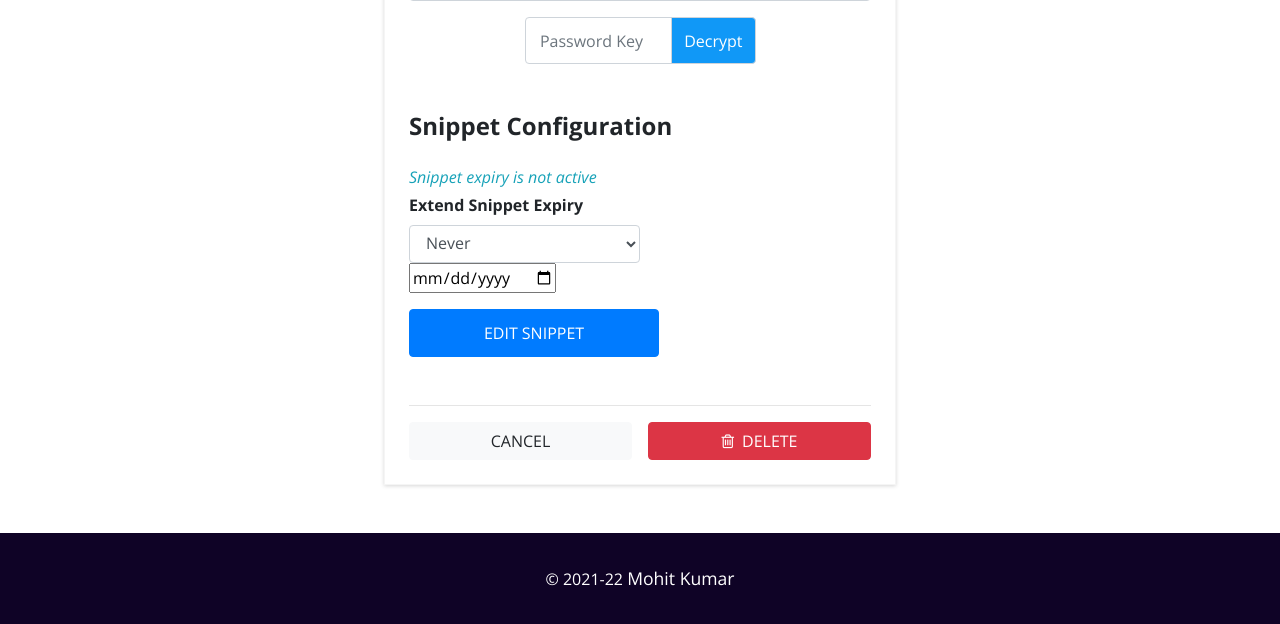
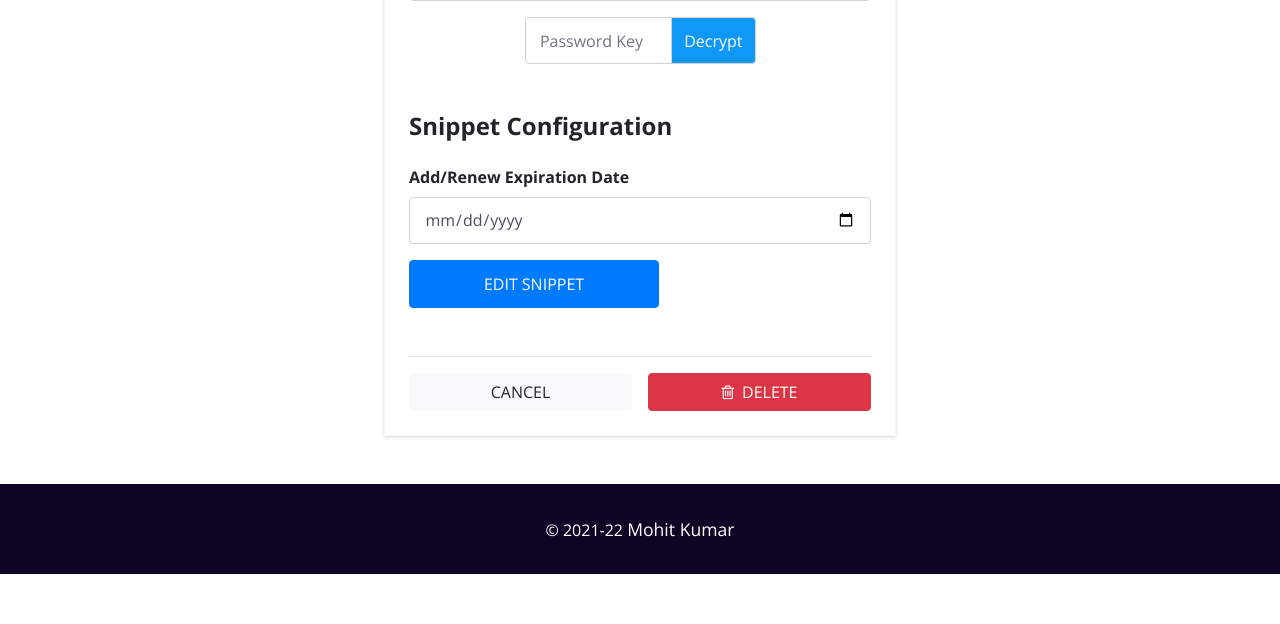
Before and after one commit to mohit-kumar-behera/snippetbin, a Django app: page /snippet/08866b57-57ff-4072-90cb-f92c32818ec9/edit/ in a window 1280 px wide. Shown: the part 775-1399 px from the top of the page. After the commit the page ends 1349 px from the top, so only its background shows below. Run offline with Django 3.2, Linux system fonts and the light colour scheme; a user stored in the database is signed in; data comes from the database, SQL or seed files in the repository; both versions use the stored data as it was after the commit; some libraries are stand-ins or nearby versions.

Commit message:
add date input field

```diff
--- a/snippet/templates/snippet/snippet-edit.html
+++ b/snippet/templates/snippet/snippet-edit.html
@@ -30,7 +30,7 @@
     {% endif %}
 
     <h4 class="mt-5 mb-4 font-weight-bold">Snippet Configuration</h4>
-    <div class="form-group w-50">
+    <!-- <div class="form-group w-50">
       <p class="mb-1 text-info"><i>Snippet expiry is {% if snippet.has_expiry %}active{% else %}not active{% endif %}</i></p>
       <label for="expiry">Extend Snippet Expiry</label>
       <select id="expiry" name="expiry" class="form-control">
@@ -38,9 +38,14 @@
         <option>1 day</option>
       </select>
       <input type="date"/>
+    </div> -->
+
+    <div class="form-group">
+      <label for="renew-expiration">Add/Renew Expiration Date</label>
+      <input type="date" class="form-control" id="renew-expiration" name="renew-expiration">
     </div>
 
-    <button type="submit" class="btn btn-primary d-flex justify-content-center form-submit"  style="width:250px; padding: 0.7rem 1rem;">
+    <button type="submit" class="btn btn-primary d-flex justify-content-center form-submit" style="width:250px; padding: 0.7rem 1rem;">
       <span>EDIT SNIPPET</span>
       <div class="spinner"></div>
     </button>
```
Also changed, not shown: db.sqlite3.
